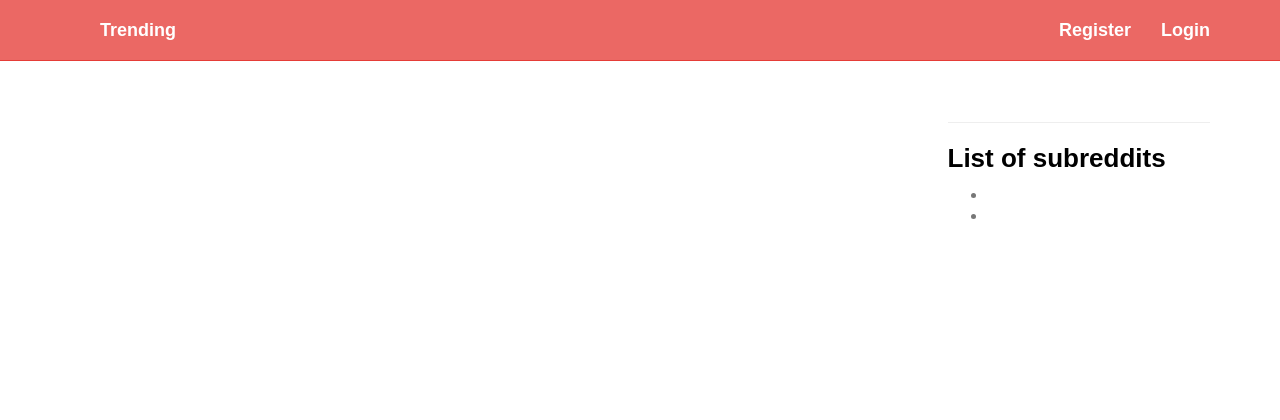
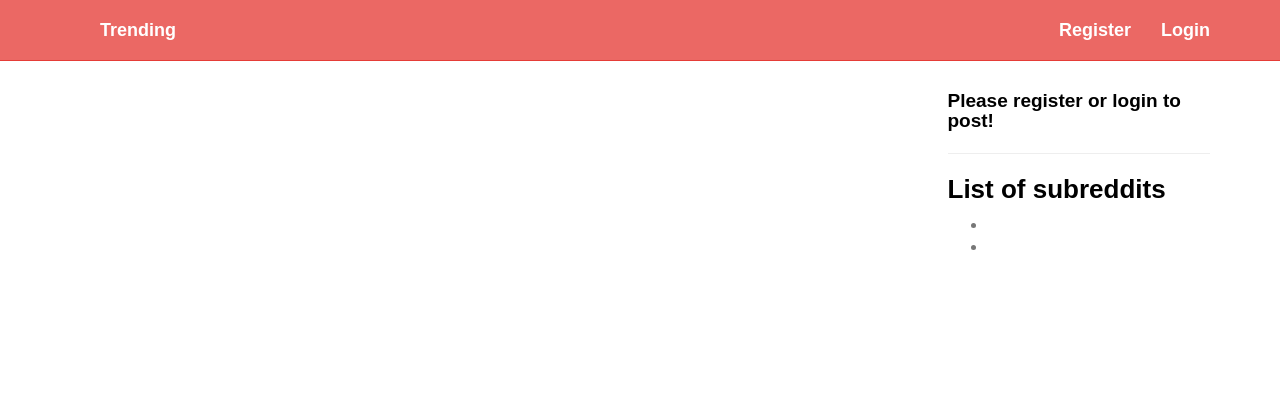
Before and after one commit to codelucas/flask_reddit, a Flask app: page / in a window 1280 px wide. Shown: the top 420 px of the page. Run offline with Flask 2, Linux system fonts and the light colour scheme; data that the repository does not hold is empty; parts of the project's set-up code (start-up, migrations or seed data) failed here and were passed over; some libraries are stand-ins or nearby versions; some web fonts are replaced.

Commit message:
added placeholder when not logged in submit

```diff
--- a/flask_reddit/templates/home.html
+++ b/flask_reddit/templates/home.html
@@ -28,8 +28,9 @@
     {% if user is defined and user != None %}
         <a href="{{ config.ROOT_URL }}/threads/submit"><button class="btn btn-primary">
                 Submit a post</button></a>
+    {% else %}
+        <h4>Please register or login to post!</h4>
     {% endif %}
-    <br>
     <hr>
     <h3>List of subreddits</h3>
     <ul>
```
